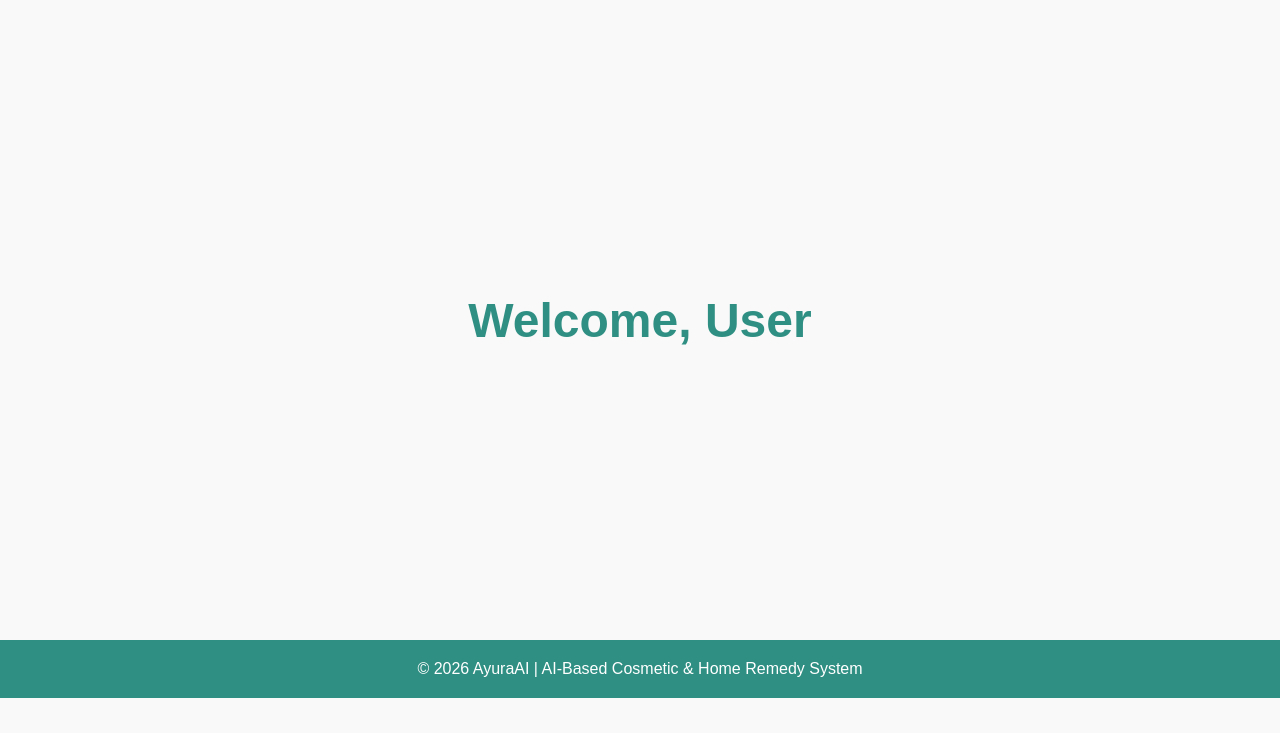
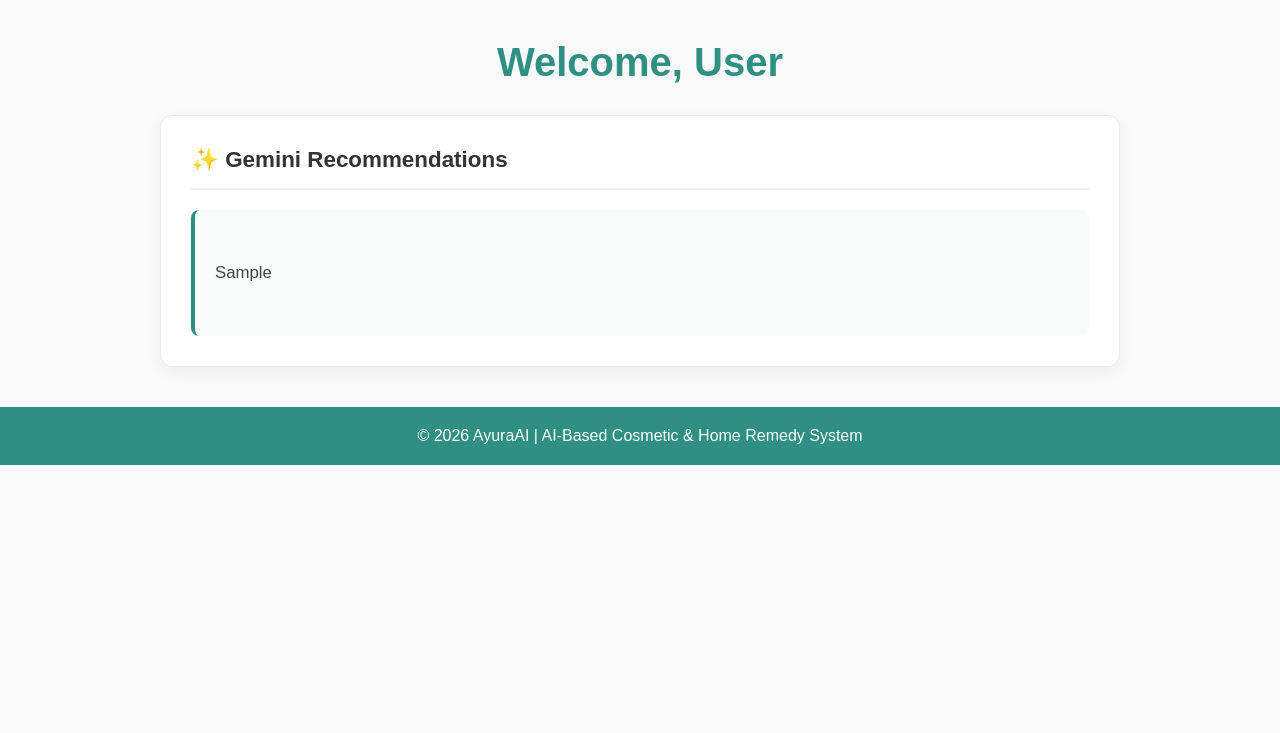
Before and after one commit to denayee/ayuraAI, a Flask app: template templates/ai_recomadation.html in a window 1280 px wide. Shown: the part 67-800 px from the top of the page. Run offline with Flask 3, Linux system fonts and the light colour scheme; the template is opened without the code that fills it: most values are stand-ins (such as "Sample title", 1, 10 or a date in 2020).

Commit message:
ai working as a prompt

```diff
--- a/app.py
+++ b/app.py
@@ -3,6 +3,7 @@ from auth.register import register_bp
 from auth.login import login_bp
 from routes.character_builder import character_bp
 from routes.recommendation import recommendation_bp
+from ai_implement import ai_implement
 from dotenv import load_dotenv
 import os
 
@@ -33,6 +34,7 @@ app.register_blueprint(register_bp, url_prefix="/auth")
 app.register_blueprint(login_bp, url_prefix="/auth")
 app.register_blueprint(character_bp, url_prefix="/routes")
 app.register_blueprint(recommendation_bp, url_prefix="/routes")
+app.register_blueprint(ai_implement)
 
 if __name__ == "__main__":
     app.run(debug=True)
--- a/static/css/ai_recomodation.css
+++ b/static/css/ai_recomodation.css
@@ -1,15 +1,48 @@
 /* AI Recommendation Styles */
-.recommendation-container {
-    display: flex;
-    justify-content: center;
-    align-items: center;
-    height: 80vh;
-    text-align: center;
+.recommendation-wrapper {
+    max-width: 1000px;
+    margin: 40px auto;
+    padding: 0 20px;
+    font-family: 'Segoe UI', Tahoma, Geneva, Verdana, sans-serif;
 }
 
-.recommendation-container h1 {
-    font-size: 3rem;
+.recommendation-header {
+    text-align: center;
+    margin-bottom: 30px;
+}
+
+.recommendation-header h1 {
+    font-size: 2.5rem;
     color: #2f8f83;
+    margin-bottom: 10px;
+    font-weight: 700;
+}
+
+.ai-output-card {
+    background: white;
+    padding: 30px;
+    border-radius: 12px;
+    box-shadow: 0 5px 15px rgba(0,0,0,0.05);
+    border: 1px solid #eaeaea;
+}
+
+.ai-output-title {
+    font-size: 1.4rem;
+    color: #333;
+    margin-bottom: 20px;
+    border-bottom: 2px solid #f0f0f0;
+    padding-bottom: 15px;
+}
+
+.ai-output-content {
+    font-size: 1.05rem;
+    line-height: 1.7;
+    color: #444;
+    white-space: pre-wrap; /* Preserves newlines and spacing from AI response */
+    background-color: #f9fbfb;
+    padding: 20px;
+    border-radius: 8px;
+    border-left: 4px solid #2f8f83;
 }
 
 /* Popup Styles */
--- a/templates/ai_recomadation.html
+++ b/templates/ai_recomadation.html
@@ -3,9 +3,18 @@
 {% block home %}
 <link rel="stylesheet" href="{{ url_for('static', filename='css/ai_recomodation.css') }}">
 
-<div class="recommendation-container">
-    <h1>Welcome, {{ session.get('name', 'User') }}</h1>
-</div>
+    <div class="recommendation-wrapper">
+        <div class="recommendation-header">
+            <h1>Welcome, {{ session.get('name', 'User') }}</h1>
+        </div>
+
+        <div class="ai-output-card">
+            <h2 class="ai-output-title">✨ Gemini Recommendations</h2>
+            <div class="ai-output-content">
+{{ ai_output }}
+            </div>
+        </div>
+    </div>
 
 {% if profile_incomplete %}
 <div class="popup-overlay">
@@ -15,6 +24,7 @@
         <a href="{{ url_for('character_builder.character_builder') }}" class="btn-popup">Create Profile Now</a>
     </div>
 </div>
+
 {% endif %}
 
 {% endblock home %}
```
Also changed, not shown: other parts of static/css/ai_recomodation.css (+17 -11 lines), ai_implement.py (+21 -4 lines), routes/recommendation.py (+9 -1 lines).
